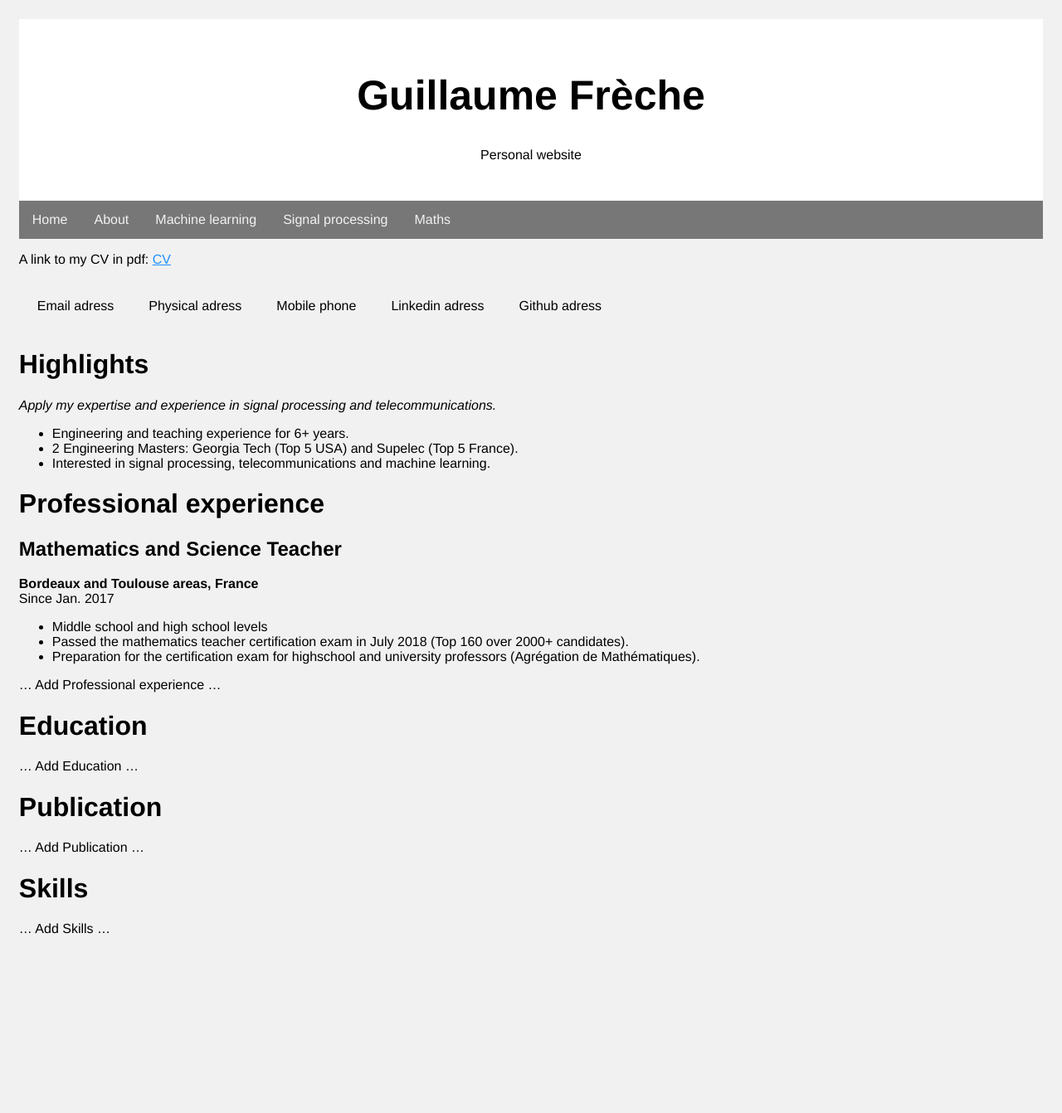
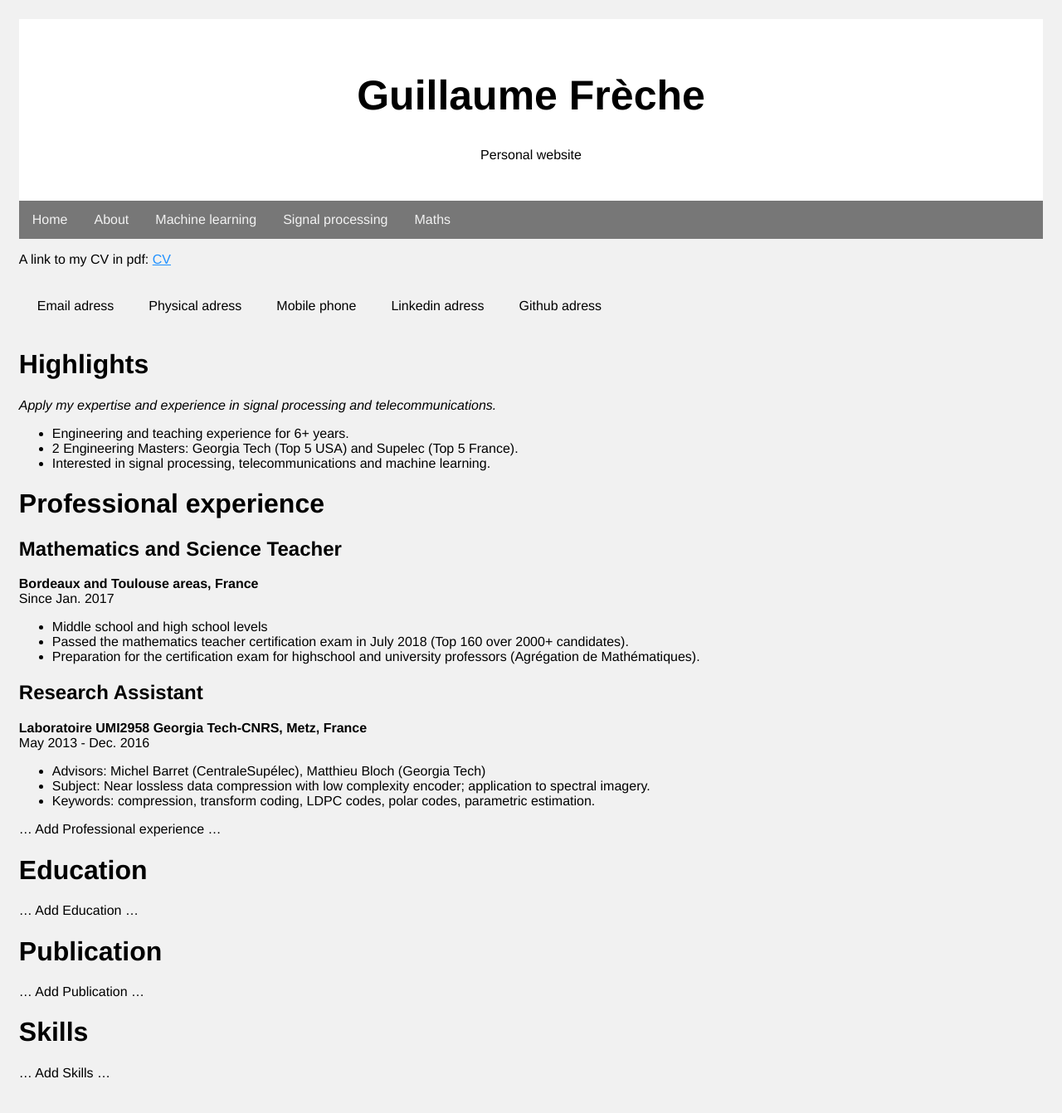
Before and after one commit to grfreche/grfreche.github.io, a Jekyll site: the page built from about.md, in a window 1280 px wide. Shown: the whole page at 83% size. Built offline with Jekyll 4.4.1, drawn with Linux system fonts in a browser that asks for light colours; before the commit the page ends 1168 px from its top, so only the background shows below that.

Commit message:
Update about.md

```diff
--- a/about.md
+++ b/about.md
@@ -36,6 +36,14 @@ Since Jan. 2017
 * Passed the mathematics teacher certification exam in July 2018 (Top 160 over 2000+ candidates).
 * Preparation for the certification exam for highschool and university professors (Agrégation de Mathématiques).
 
+## Research Assistant
+**Laboratoire UMI2958 Georgia Tech-CNRS, Metz, France**
+May 2013 - Dec. 2016
+
+* Advisors: Michel Barret (CentraleSupélec), Matthieu Bloch (Georgia Tech)
+* Subject: Near lossless data compression with low complexity encoder; application to spectral imagery.
+* Keywords: compression, transform coding, LDPC codes, polar codes, parametric estimation.
+
 ... Add Professional experience ...
 
 # Education
```
